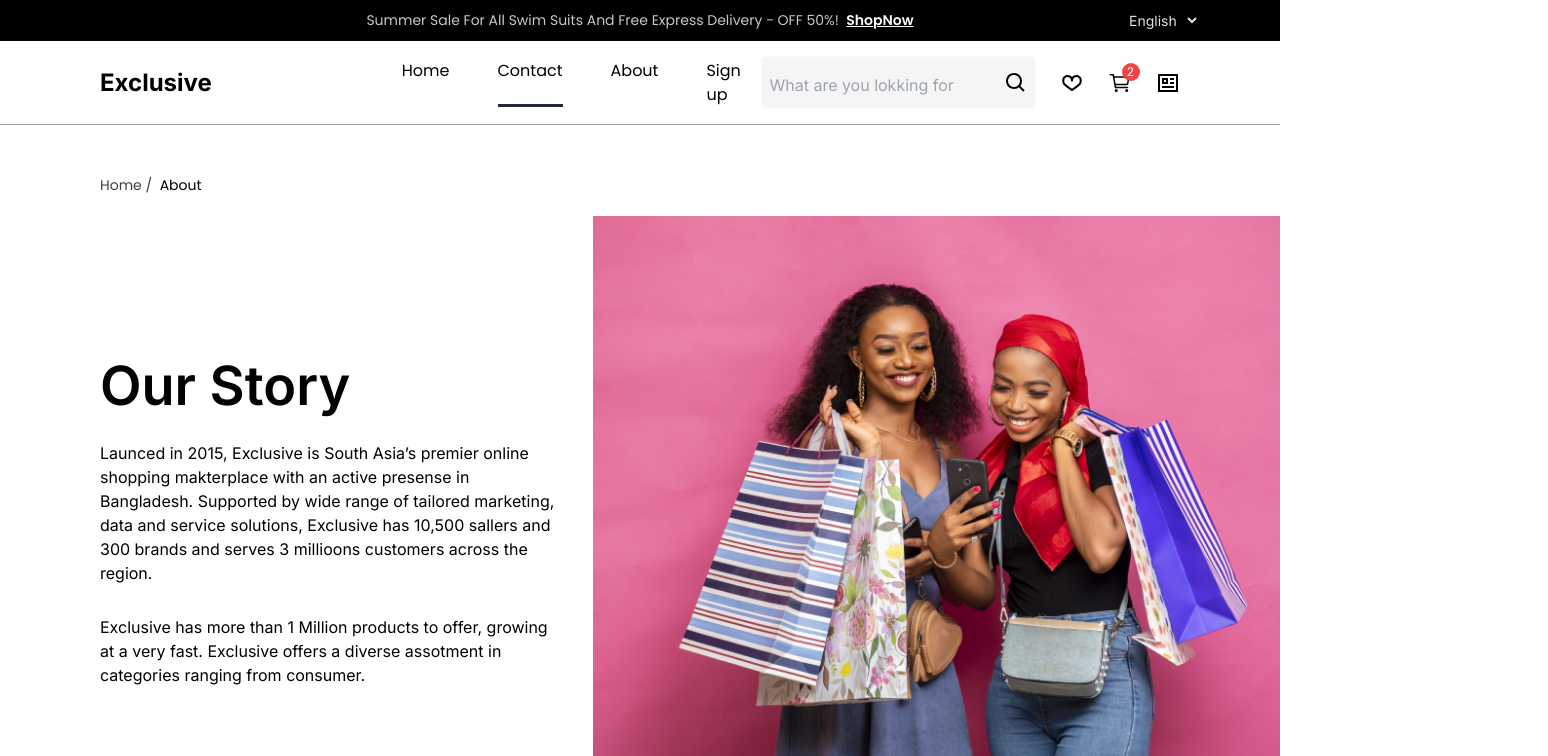
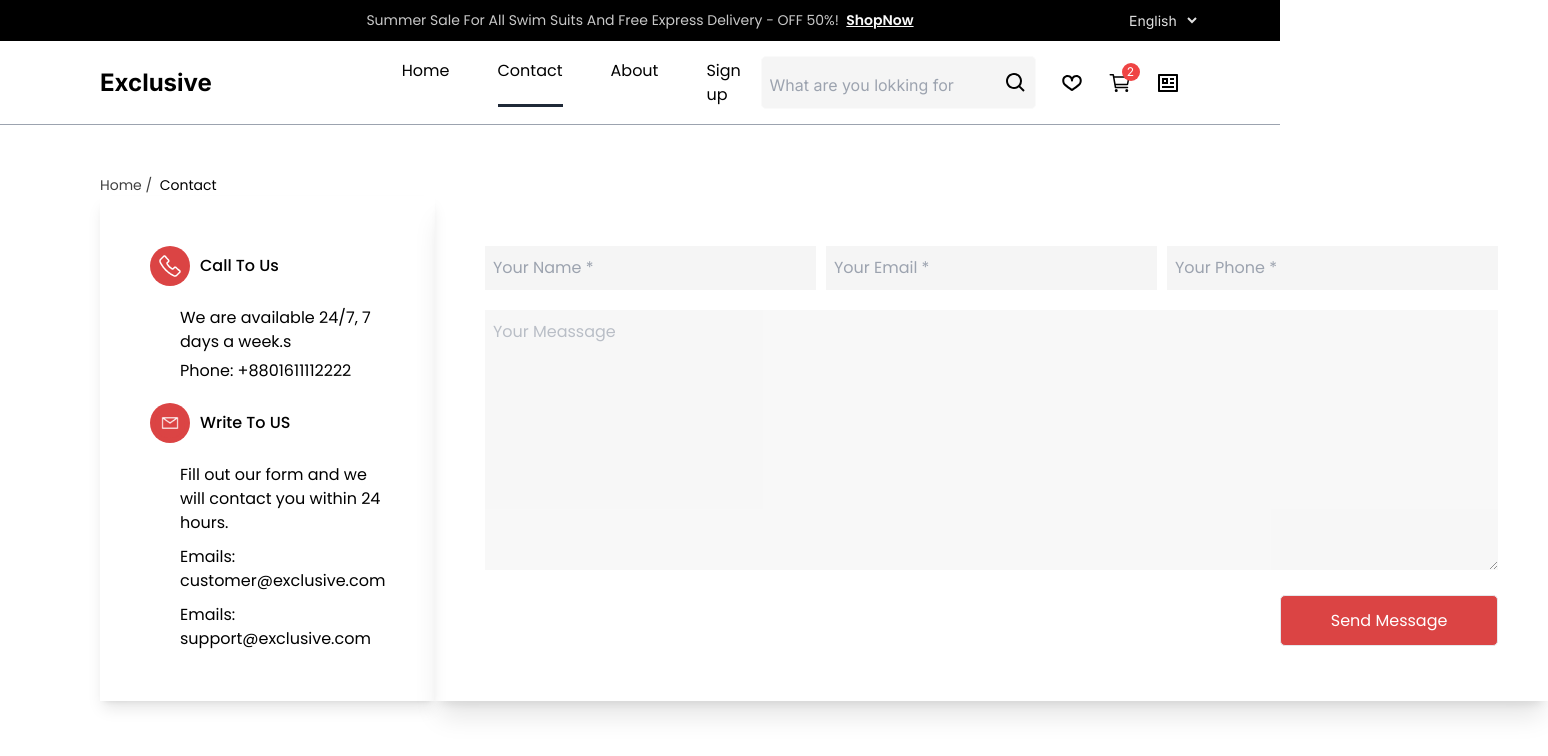
Before and after one commit to eyob2m/ExclusiveEcommerce, a React (Vite) app: page / in a window 1280 px wide. Shown: the top 756 px of the page, 1548 px wide, since content can reach past the window. Built offline with nearby package versions, Linux system fonts and the light colour scheme.

Commit message:
contact page ui done

```diff
--- a/src/App.jsx
+++ b/src/App.jsx
@@ -4,6 +4,7 @@ import About from './pages/About'
 import Account from './pages/Account'
 import Cart from './pages/Cart'
 import CheckoutPage from './pages/CheckoutPage'
+import Contact from './pages/Contact'
 import Home from './pages/Home'
 import WishList from './pages/WishList'
 
@@ -11,7 +12,7 @@ import WishList from './pages/WishList'
 const App = () => {
 
   return (
-   <About />
+   <Contact />
   )
 }
 
--- /dev/null
+++ b/src/pages/Contact.jsx
@@ -0,0 +1,98 @@
+import Footer from "../components/Footer";
+import Header from "../components/Header";
+import PreHeader from "../components/PreHeader";
+import phone from "../icons/Vector (1).png";
+import mail from "../icons/icons-mail.png";
+const Contact = () => {
+  return (
+    <div>
+      <PreHeader />
+
+      <Header />
+      <div className="flex  font-[400] font-Poppis flex-col py-20 px-[100px] ">
+        <div className="flex gap-3  text-[1.4rem]">
+          <p className="opacity-75"> Home / </p>
+          <span> Contact</span>
+        </div>
+        <div className="flex justify-between mb-20  text-[1.6rem]">
+          <div className="flex shadow-lg p-20 flex-col gap-8">
+            <div className="font-Poppis">
+              <div className="flex items-center gap-4">
+                <div className="p-2 rounded-full bg-[#DB4444] w-[40px] h-[40px] flex justify-center items-center">
+                  {" "}
+                  <img src={phone} alt="" />{" "}
+                </div>
+                <h2 className="font-[500] ">Call To Us</h2>
+              </div>
+              <ul className="ml-12 flex mt-8 flex-col gap-2 font-[400] ">
+                <li className="">We are available 24/7, 7 days a week.s</li>
+                <li className="">Phone: +8801611112222</li>
+              </ul>
+            </div>
+            <div className="font-Poppis">
+              <div className="flex items-center gap-4">
+                <div className="p-2 w-[40px] rounded-full bg-[#DB4444]">
+                  {" "}
+                  <img src={mail} alt="" />{" "}
+                </div>
+                <h2 className="font-[500] ">Write To US</h2>
+              </div>
+              <ul className="ml-12 flex mt-8 flex-col gap-4 font-[400] ">
+                <li className="">
+                  Fill out our form and we will contact you within 24 hours.
+                </li>
+                <li className="">Emails: customer@exclusive.com</li>
+                <li className="">Emails: support@exclusive.com</li>
+              </ul>
+            </div>
+          </div>
+          <div className="form  shadow-xl p-20">
+            <div className="flex flex-col  gap-8">
+              <div className="font-Poppis   text-[1.6rem] font-[400] flex overflow-hidden gap-4  justify-between">
+                <div>
+                  <input
+                    placeholder="Your Name *"
+                    className="bg-[#F5F5F5] px-3 py-4"
+                    type="text"
+                  />
+                </div>
+                <div>
+                  <input
+                    placeholder="Your Email *"
+                    className="bg-[#F5F5F5] px-3 py-4"
+                    type="text"
+                  />
+                </div>
+                <div>
+                  <input
+                    placeholder="Your Phone *"
+                    className="bg-[#F5F5F5] px-3 py-4"
+                    type="text"
+                  />
+                </div>
+              </div>
+              <div className="flex gap-20 w-full justify-between">
+                <div className="font-Poppis w-full flex flex-col gap-6 text-[1.6rem] font-[400] opacity-70">
+                  <textarea
+                    rows={10}
+                    placeholder="Your Meassage"
+                    className="bg-[#F5F5F5] px-3 py-4"
+                    type="text"
+                  />
+                </div>
+              </div>
+            </div>
+            <div className="flex justify-end gap-5 mt-10">
+              <button className="border px-20 py-5 bg-[#DB4444] rounded-lg text-white">
+                Send Message
+              </button>
+            </div>
+          </div>
+        </div>
+      </div>
+      <Footer />
+    </div>
+  );
+};
+
+export default Contact;
```
Also changed, not shown: src/icons/Vector (1).png (added), src/icons/icons-mail.png (added).
